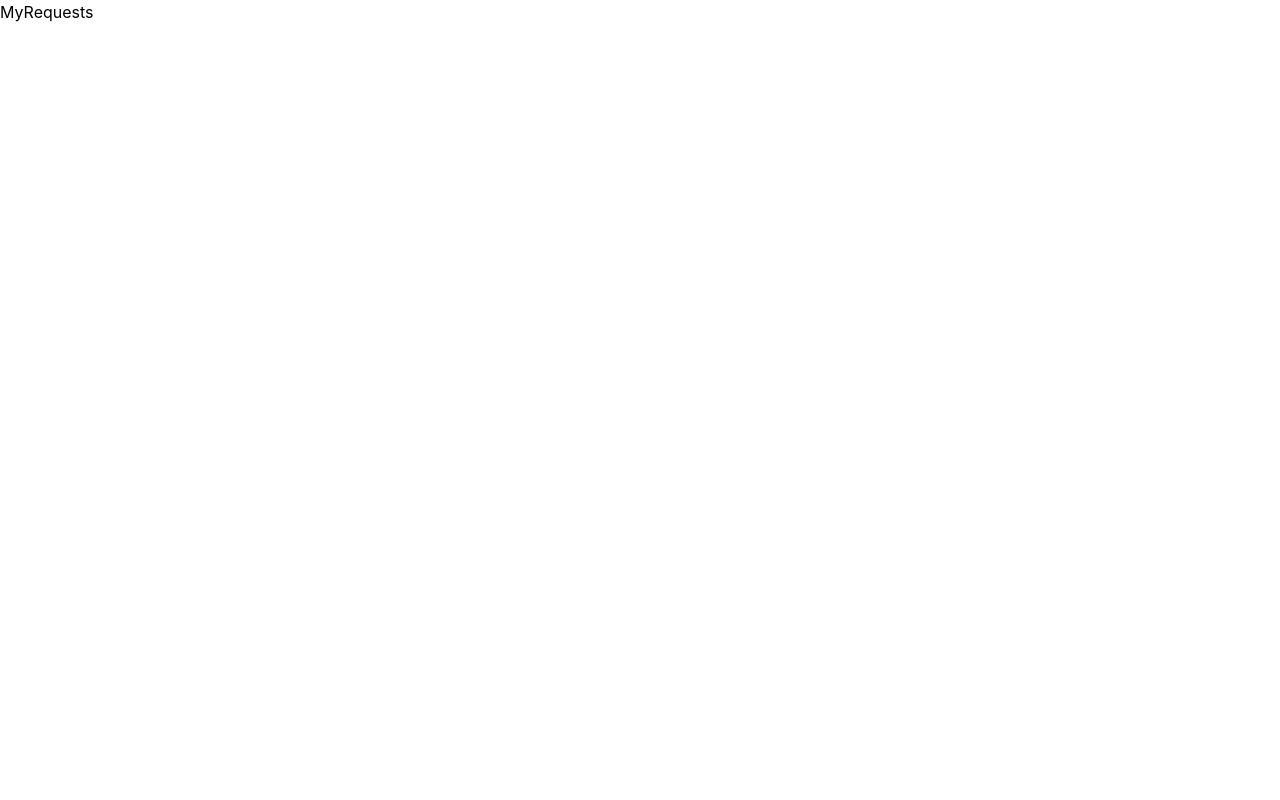
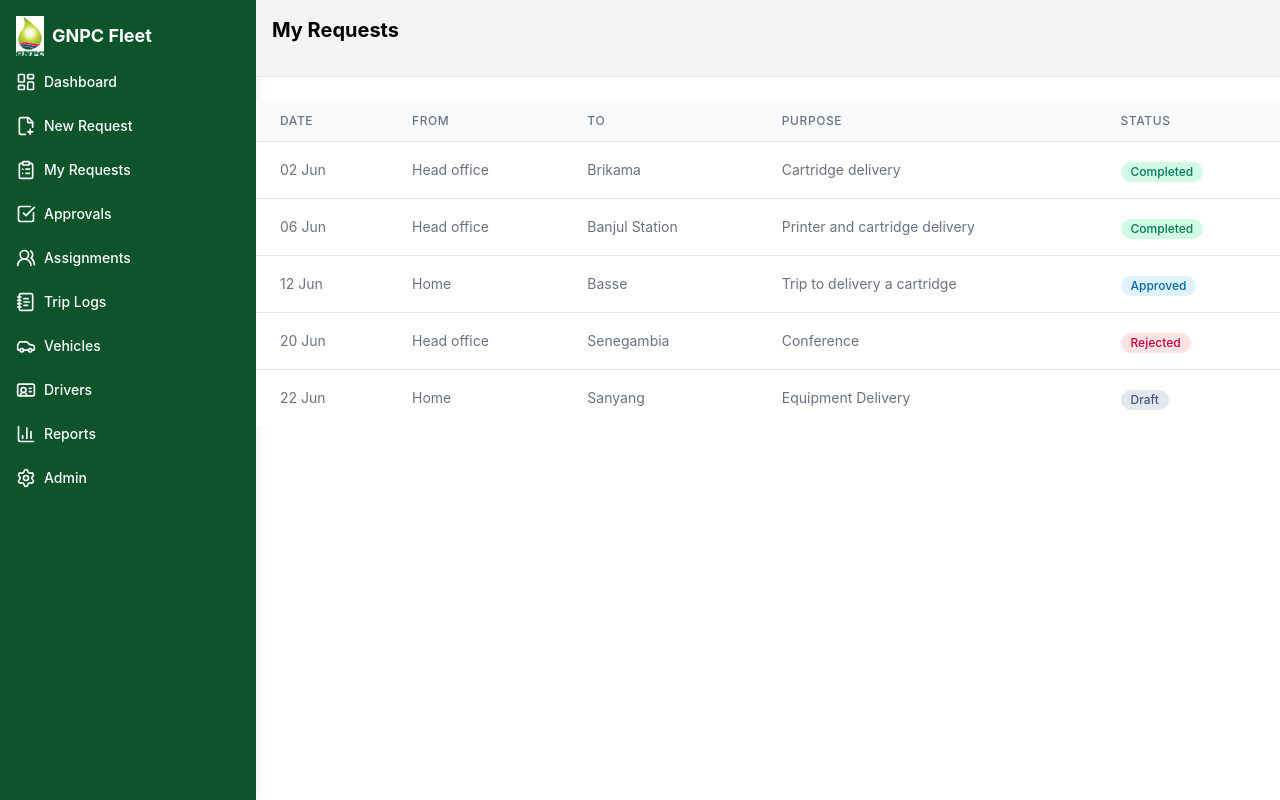
Before and after one commit to ChristineMendy22/Gnpc_fleet_management, a React (Vite) app in the folder client/: page /request-vehicle in a window 1280 px wide. Built offline with nearby package versions, Linux system fonts and the light colour scheme.

Commit message:
added the requests table

```diff
--- a/client/src/Pages/MyRequests.jsx
+++ b/client/src/Pages/MyRequests.jsx
@@ -11,22 +11,13 @@ import {
   BarChart3,
   Settings,
 } from "lucide-react";
+import AppLayout from "../layout/AppLayout";
 
 // Data
 
 
-const NAV_ITEMS = [
-  { label: "Dashboard", icon: LayoutDashboard },
-  { label: "New Request", icon: FilePlus2 },
-  { label: "My Requests", icon: ClipboardList, active: true },
-  { label: "Approvals", icon: CheckSquare },
-  { label: "Assignments", icon: Users2 },
-  { label: "Trip Logs", icon: NotebookText },
-  { label: "Vehicles", icon: Car },
-  { label: "Drivers", icon: IdCard },
-  { label: "Reports", icon: BarChart3 },
-  { label: "Admin", icon: Settings },
-];
+
+
 
 const STATUSES = [
   "All",
@@ -58,7 +49,38 @@ const REQUESTS = [
 
 const MyRequests = () => {
   return (
-    <div>MyRequests</div>
+    <div>
+      <AppLayout title="My Requests">
+        <div className="overflow-x-auto mt-6">
+          <table className="min-w-full divide-y divide-gray-200">
+            <thead className="bg-gray-50">
+              <tr>
+                <th scope="col" className="px-6 py-3 text-left text-xs font-medium text-gray-500 uppercase tracking-wider">Date</th>
+                <th scope="col" className="px-6 py-3 text-left text-xs font-medium text-gray-500 uppercase tracking-wider">From</th>
+                <th scope="col" className="px-6 py-3 text-left text-xs font-medium text-gray-500 uppercase tracking-wider">To</th>
+                <th scope="col" className="px-6 py-3 text-left text-xs font-medium text-gray-500 uppercase tracking-wider">Purpose</th>
+                <th scope="col" className="px-6 py-3 text-left text-xs font-medium text-gray-500 uppercase tracking-wider">Status</th>
+              </tr>
+            </thead>
+            <tbody className="bg-white divide-y divide-gray-200">
+              {REQUESTS.map((request, index) => (
+                <tr key={index}>
+                  <td className="px-6 py-4 whitespace-nowrap text-sm text-gray-500">{request.date}</td>
+                  <td className="px-6 py-4 whitespace-nowrap text-sm text-gray-500">{request.From}</td>
+                  <td className="px-6 py-4 whitespace-nowrap text-sm text-gray-500">{request.To}</td>
+                  <td className="px-6 py-4 whitespace-nowrap text-sm text-gray-500">{request.purpose}</td>
+                  <td className="px-6 py-4 whitespace-nowrap">
+                    <span className={`inline-flex items-center px-2.5 py-0.5 rounded-full text-xs font-medium ${STATUS_STYLES[request.status]}`}>
+                      {request.status}
+                    </span>
+                  </td>
+                </tr>
+              ))}
+            </tbody>
+          </table>
+        </div>
+      </AppLayout>
+    </div>
   )
 }
 
--- /dev/null
+++ b/client/src/components/Sidebar.jsx
@@ -0,0 +1,39 @@
+import { BarChart3, Car, CheckSquare, ClipboardList, FilePlus2, IdCard, LayoutDashboard, NotebookText, Settings, Users2 } from "lucide-react";
+import { Link } from "react-router-dom";
+import logo from "../assets/Images/GNPClogo.webp";
+const Sidebar = () => {
+    const NAV_ITEMS = [
+        { label: "Dashboard", icon: LayoutDashboard },
+        { label: "New Request", icon: FilePlus2 },
+        { label: "My Requests", icon: ClipboardList, active: true },
+        { label: "Approvals", icon: CheckSquare },
+        { label: "Assignments", icon: Users2 },
+        { label: "Trip Logs", icon: NotebookText },
+        { label: "Vehicles", icon: Car },
+        { label: "Drivers", icon: IdCard },
+        { label: "Reports", icon: BarChart3 },
+        { label: "Admin", icon: Settings },
+    ];
+  return (
+    <div className="w-64 bg-green-900 text-white shadow-lg">
+        <div className="space-y-4 p-4">
+            <div className="flex items-center gap-2 mb-4">
+                <img src={logo} alt="Logo" className="h-10 w-auto" />
+                <span className="text-lg font-bold">GNPC Fleet</span>
+            </div>
+            <ul className="space-y-4">
+                {NAV_ITEMS.map((item, index) => (
+                    <li key={index} className="mb-6">
+                        <Link to="/" className="flex items-center gap-2 text-white hover:text-gray-300">
+                            <item.icon className="h-5 w-5" />
+                            <span className="text-sm font-medium">{item.label}</span>
+                        </Link>
+                    </li>
+                ))}
+            </ul>
+        </div>
+    </div>
+  )
+}
+
+export default Sidebar
--- /dev/null
+++ b/client/src/layout/AppLayout.jsx
@@ -0,0 +1,20 @@
+import Sidebar from "../components/Sidebar"
+
+
+const AppLayout = ({title, children}) => {
+  return (
+    <div className="flex min-h-screen">
+        <Sidebar />
+
+        <div className="flex-1">
+            <div className="p-4 bg-gray-100 border-b border-gray-200 sticky top-0 z-50">
+                <h1 className="text-xl font-bold mb-4">{title}</h1>
+            </div>
+            {/* Main content goes here */}
+            {children}
+        </div>
+    </div>
+  )
+}
+
+export default AppLayout
```
Also changed, not shown: 1 other file (tests, documents, lock files or other folders).
